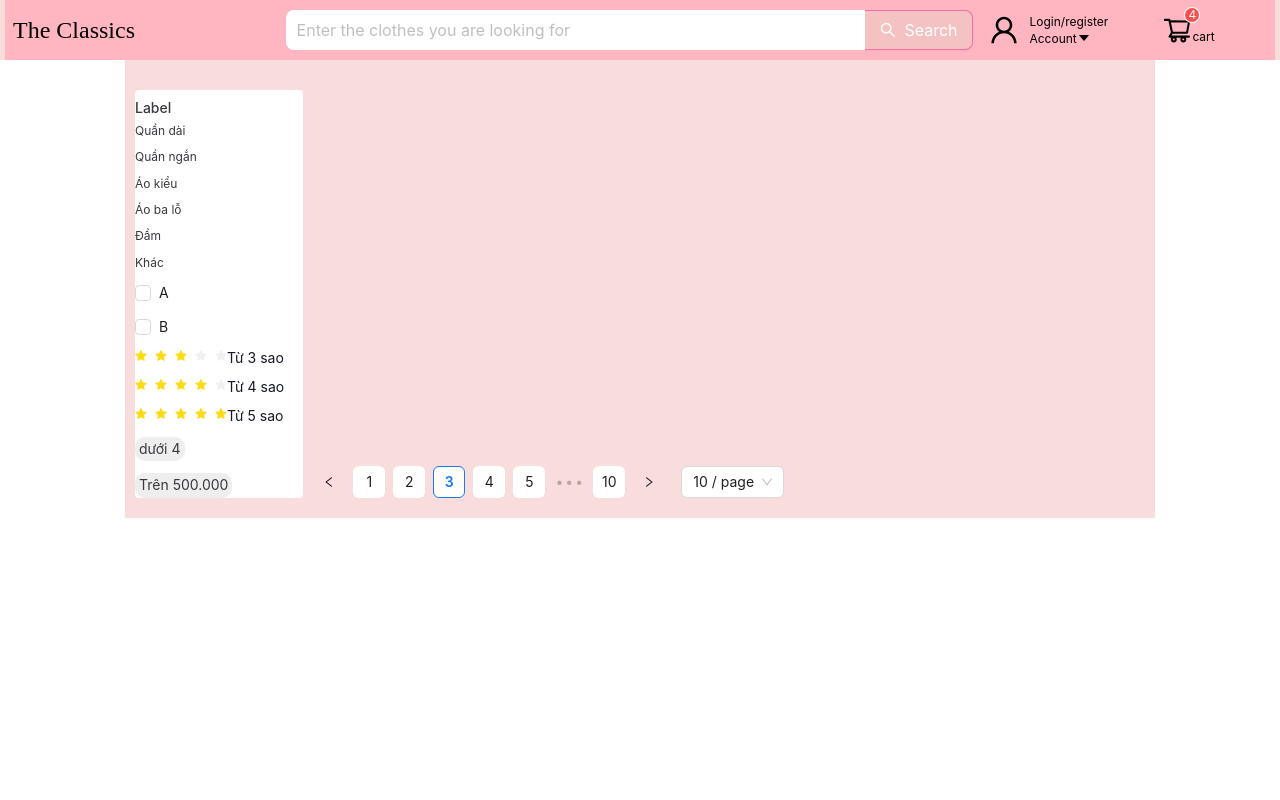
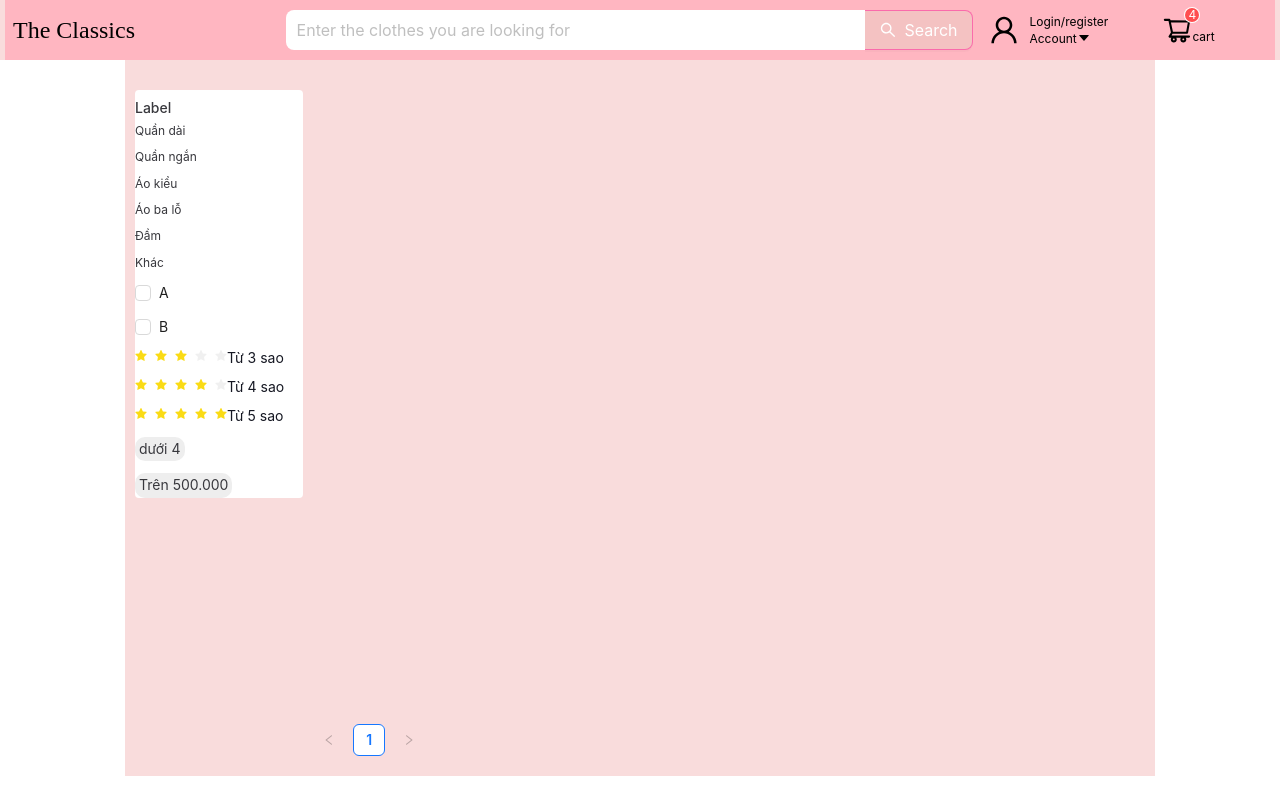
Before and after one commit to jaynguyen1510/TheClassicClothing, a React (Create React App) app: page /products/1 in a window 1280 px wide. Shown: the top 800 px of the page. Built offline with nearby package versions, Linux system fonts and the light colour scheme; a web font is replaced by a local one.

Commit message:
Panigation với ant-design

```diff
--- a/src/Services/ProductService.js
+++ b/src/Services/ProductService.js
@@ -14,10 +14,10 @@ export const getAllProducts = async (search, limited) => {
     return res.data
 }
 
-export const getProductsTypes = async (type) => {
+export const getProductsTypes = async (type, page, limit) => {
     let res = {}
     if (type) {
-        res = await axios.get(`${process.env.REACT_APP_API_URL_BACKEND}/products/get-all?filter=type&filter=${type}`)
+        res = await axios.get(`${process.env.REACT_APP_API_URL_BACKEND}/products/get-all?filter=type&filter=${type}&limit=${limit}&page=${page}`)
         return res.data
     }
 }
--- a/src/pages/HomePage/HomePage.jsx
+++ b/src/pages/HomePage/HomePage.jsx
@@ -21,7 +21,7 @@ const cx = classNames.bind(styles);
 
 const HomePage = () => {
     const searchProduct = useSelector((state) => state?.product?.search);
-    const searchDebounce = useDebounceCustomHook(searchProduct, 1000);
+    const searchDebounce = useDebounceCustomHook(searchProduct, 500);
     const [loadingProduct, setLoadingProduct] = useState(false);
     const [limit, setLimit] = useState(5);
     const [buttonText, setButtonText] = useState('Xem thêm');
--- a/src/pages/TypeProductsPage/TypeProducts.module.scss
+++ b/src/pages/TypeProductsPage/TypeProducts.module.scss
@@ -4,12 +4,14 @@
 }
 
 .wrapper-fragment {
+    height: 100%;
     padding: 0 120px;
     width: 1270px;
     margin: 0 auto;
 }
 
 .row-items {
+    height: calc(100% - 20px);
     padding: 0 10px;
     padding-top: 10px;
     padding-bottom: 20px;
@@ -28,6 +30,7 @@
     background: #fff;
 }
 .items-product {
+    overflow-y: auto;
     display: flex;
     padding-bottom: 20px;
     margin-top: 20px;
--- a/src/pages/TypeProductsPage/TypeProductsPage.jsx
+++ b/src/pages/TypeProductsPage/TypeProductsPage.jsx
@@ -9,33 +9,42 @@ import * as ProductService from '~/Services/ProductService';
 import { Col, Pagination, Row } from 'antd';
 import { useLocation } from 'react-router-dom';
 import { LoadingComponent } from '~/components/LoadingComponent/LoadingComponent';
+import { useSelector } from 'react-redux';
+import { useDebounceCustomHook } from '~/hook/useDebounceCustomHook';
 
 const cx = classNames.bind(styles);
 const TypeProductsPage = () => {
-    const [current, setCurrent] = useState(3);
+    const searchProductType = useSelector((state) => state?.product?.search);
+    const searchDebounce = useDebounceCustomHook(searchProductType, 1000);
     const [productType, setProductType] = useState([]);
     const [loadingProduct, setLoadingProduct] = useState(false);
+    const [paginate, setPaginate] = useState({
+        page: 0,
+        limit: 10,
+        total: 1,
+    });
 
     const { state } = useLocation();
-    const onChange = (page) => {
-        setCurrent(page);
+    const onChange = (current, pageSize) => {
+        setPaginate({ ...paginate, page: current - 1, limit: pageSize });
     };
 
-    const fetchProductTypes = async (type) => {
+    const fetchProductTypes = async (type, page, limit) => {
         setLoadingProduct(true);
-        const res = await ProductService.getProductsTypes(type);
+        const res = await ProductService.getProductsTypes(type, page, limit);
         if (res?.status === 'OK') {
             setLoadingProduct(false);
             setProductType(res?.data);
+            setPaginate({ ...paginate, total: res?.totalPages });
         } else {
             setLoadingProduct(false);
         }
     };
     useEffect(() => {
         if (state) {
-            fetchProductTypes(state);
+            fetchProductTypes(state, paginate.page, paginate.limit);
         }
-    }, [state]);
+    }, [state, paginate.page, paginate.limit]);
 
     return (
         <LoadingComponent isPending={loadingProduct}>
@@ -50,7 +59,19 @@ const TypeProductsPage = () => {
                             style={{ display: 'flex', flexDirection: 'column', justifyContent: 'space-between' }}
                         >
                             <div className={cx('items-product')}>
-                                {productType?.map((data) => (
+                                {productType
+                                    ?.filter((product) => {
+                                        if (searchDebounce === '') {
+                                            return true; // Trả về true để giữ lại tất cả sản phẩm khi searchDebounce rỗng
+                                        } else if (
+                                            product?.name?.toLowerCase().includes(searchDebounce?.toLowerCase())
+                                        ) {
+                                            return true; // Giữ lại sản phẩm nếu tên sản phẩm chứa searchDebounce
+                                        }
+
+                                        return false; // Bỏ qua sản phẩm nếu không khớp
+                                    })
+                                    ?.map((data) => (
                                         <CardComponent
                                             id={data._id}
                                             key={data._id}
@@ -67,9 +88,10 @@ const TypeProductsPage = () => {
                                     ))}
                             </div>
                             <Pagination
-                                current={current}
+                                defaultCurrent={paginate.page + 1}
                                 onChange={onChange}
-                                total={100}
+                                total={paginate?.total}
+                                // total={paginate.total}
                                 className={cx('items-pagination')}
                             />
                         </Col>
```
Lines whose indentation alone changed are shown as unchanged.
